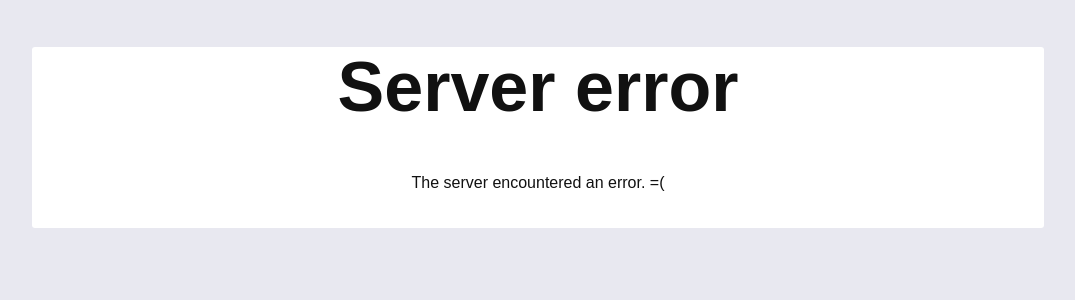
After one commit to tsoporan/old.tsoporan.com, a Django app: template templates/500.html in a window 1280 px wide. The commit adds this page. Shown: the top 300 px of the page, without its empty margins (102-1177 px from the left). Run offline with Django 3.2, Linux system fonts and the light colour scheme; the template is opened without the code that fills it, so the values that code supplies are empty; parts of the project's set-up code (start-up, migrations or seed data) failed here and were passed over; some libraries are stand-ins or nearby versions.

Commit message:
Added 404/500 pages, some cleanup.

```diff
--- a/portfolio/urls.py
+++ b/portfolio/urls.py
@@ -2,7 +2,7 @@ from django.conf.urls.defaults import *
 
 urlpatterns = patterns('',
     url(r'^$', 'portfolio.views.index', name="index"),
-    url(r'^about/$', 'portfolio.views.about', name="about"),
-    url(r'^work/$', 'portfolio.views.work', name="work"),
-    url(r'^contact/$', 'portfolio.views.contact', name="contact"),
+    #url(r'^about/$', 'portfolio.views.about', name="about"),
+    #url(r'^work/$', 'portfolio.views.work', name="work"),
+    #url(r'^contact/$', 'portfolio.views.contact', name="contact"),
 )
--- a/settings.py
+++ b/settings.py
@@ -7,7 +7,7 @@ DOMAIN = "tsoporan.com"
 HERE = os.path.abspath(os.path.dirname(__file__))
 DEBUG = False
 TEMPLATE_DEBUG = DEBUG
-ADMINS = (('Titus Soporan', 'titus@tsoporan.com'),)
+ADMINS = (('Titus Soporan', 'admin@tsoporan.com'),)
 MANAGERS = ADMINS
 DATABASES = {
     'default': {
--- /dev/null
+++ b/templates/500.html
@@ -0,0 +1,10 @@
+{% extends 'error_base.html' %}
+
+{% block title %} Server error {% endblock %}
+
+{% block details %}
+<div id="main">
+  <summary><h1>Server error</h1></summary>
+  <p>The server encountered an error. =(</p>
+</div>
+{% endblock %}
--- a/templates/error_base.html
+++ b/templates/error_base.html
@@ -3,23 +3,38 @@
 
 {% block styles %}
 <style>
-body { text-align: center;}
-h1 { font-size: 50px; }
-body { font: 20px Constantia, 'Hoefler Text',  "Adobe Caslon Pro", Baskerville, Georgia, Times, serif; color: #999; text-shadow: 2px 2px 2px rgba(200, 200, 200, 0.5); }
+body { text-align: center;
+    background: #e8e8f0;
+}
+h1 { font-size: 70px;
+    text-shadow: 0 1px 0px #fff
+    color: #182945;
+}
+body {
+    font-family: "Droid Sans", arial;
+    color: #111;
+
+}
+#main {
+    background: #fff;
+    width: 80%;
+    margin: 0 auto;
+    padding: 0 0 20px 0;
+    -moz-border-radius: 3px;
+    -webkit-border-radius: 3px;
+    border-radius: 3px;
+}
 ::-moz-selection{ background:#FF5E99; color:#fff; }
 ::selection { background:#FF5E99; color:#fff; }
 details { display:block; }
 a { color: rgb(36, 109, 56); text-decoration:none; }
 a:hover { color: rgb(96, 73, 141) ; text-shadow: 2px 2px 2px rgba(36, 109, 56, 0.5); }
-span[frown] { transform: rotate(90deg); display:inline-block; color: #bbb; }
 </style>
 {% endblock styles %}
 
-
-
 {% block details %}
-<details>
+<div id="main">
   <summary><h1>Not found</h1></summary>
-  <p><span frown>:(</span></p>
-</details>
+  <p>The requested page was not found. =(</p>
+</div>
 {% endblock details %}
```
Also changed, not shown: templates/404.html (added, +7 -0 lines), templates/portfolio/index.html (+4 -4 lines).
